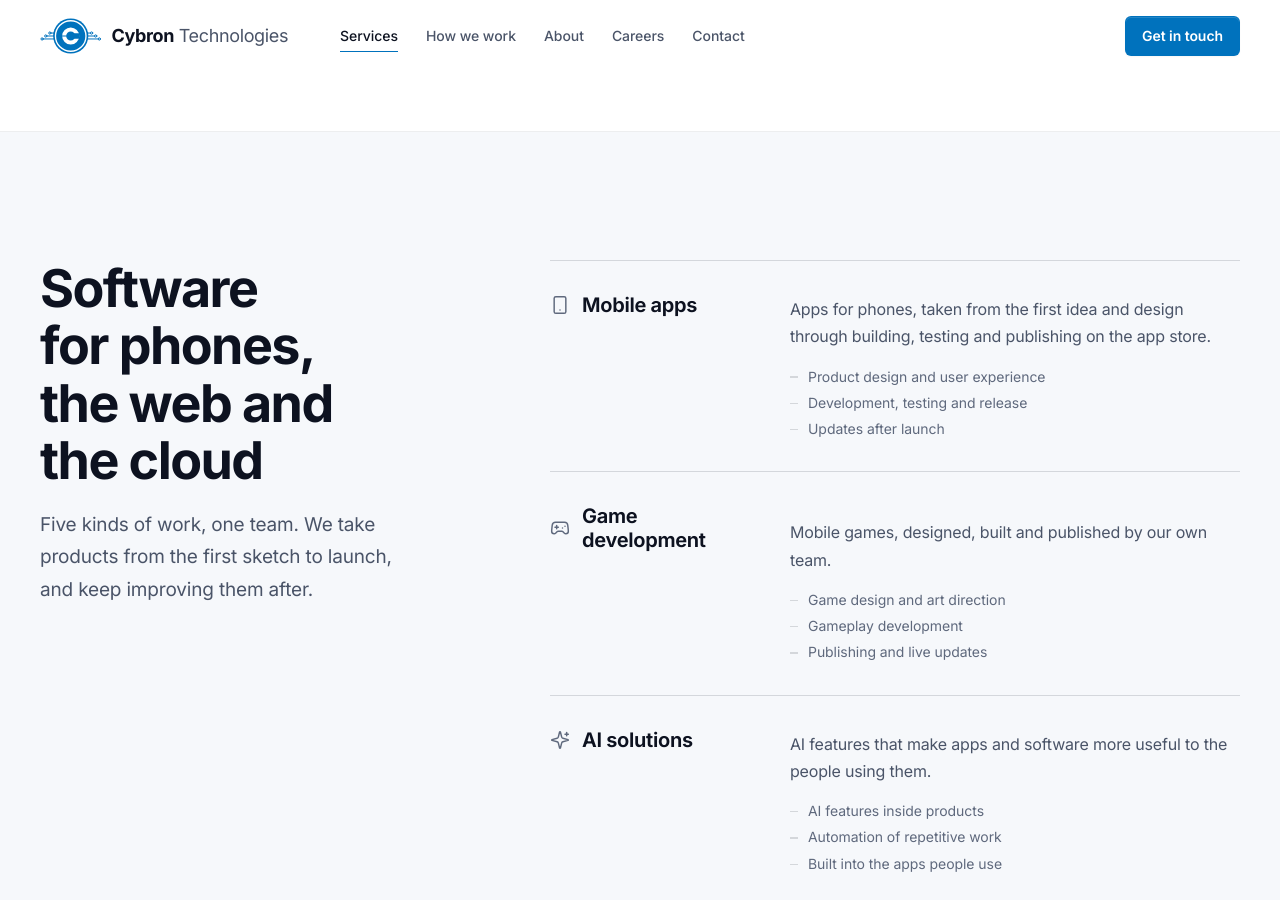
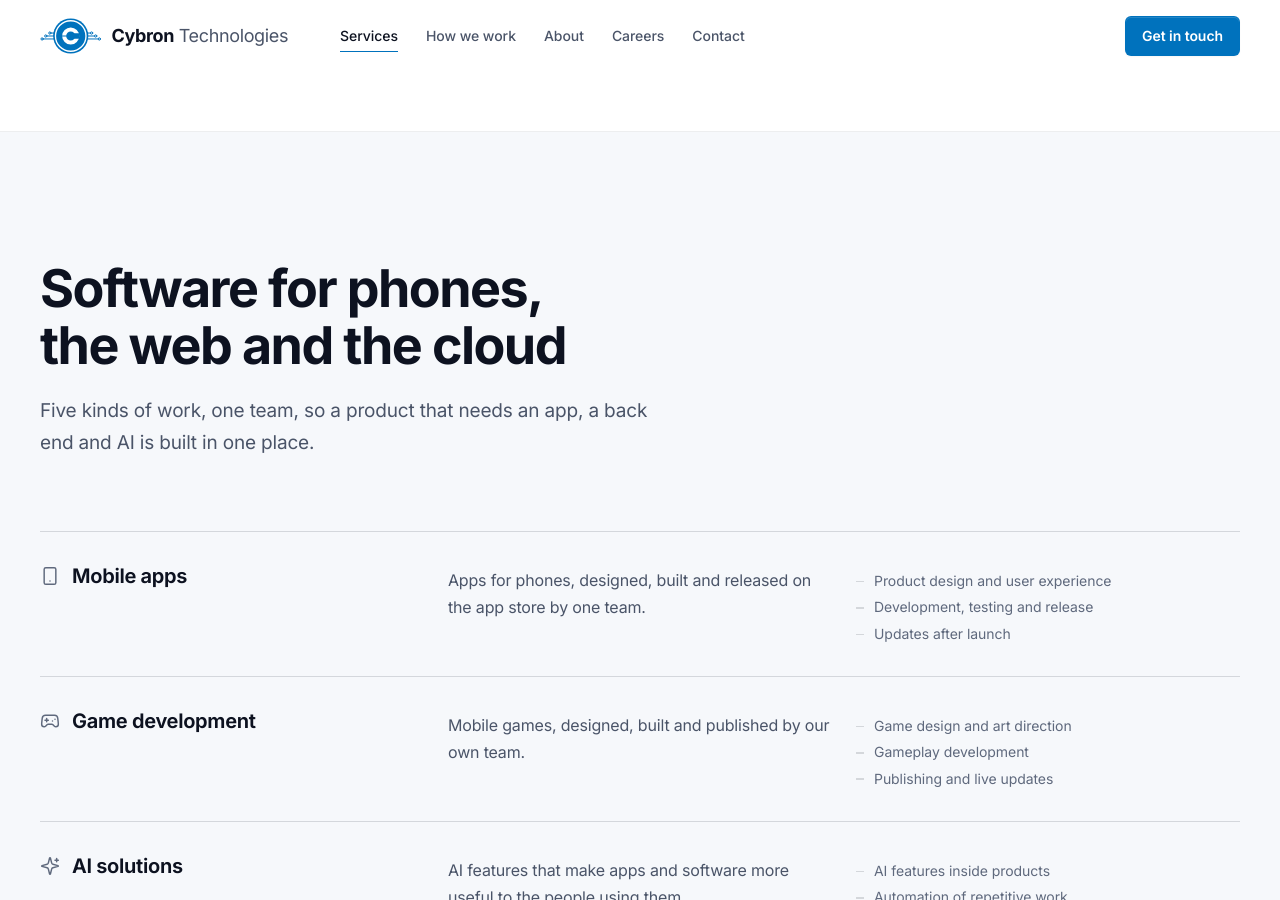
Before and after one commit to ali-rajaa/cybron-tech, a Jekyll site: the page built from index.html, in a window 1280 px wide and 900 px high, scrolled down 541 px. Built offline with Jekyll 4.4.1, drawn with Linux system fonts in a browser that asks for light colours; some of the changed text lies outside the part shown.

Commit message:
No recurring info; one surface style; founded 2022
- About: no box; a statement plus what sets us apart (founded in 2022,
  our own products, one team) on hairlines. Nothing repeated from
  Contact or the footer
- Contact: only the email (the action, with a copy button) and the
  office; social links live in the footer and roles in Careers. The
  separate "Email us" button is gone
- Careers: no box; laid out like every other section
- Services: heading on top, then a three-column table (name, what it
  is, what it covers), so the heading sits on two lines
- Repeated "first idea to launch" lines rewritten (Services intro, How
  we work heading, footer, Mobile apps text)
- Phone hero circuit smaller; foundingDate in the schema

Co-Authored-By: Claude Opus 5.5 <noreply@anthropic.com>
Claude-Session: https://claude.ai/code/session_01UEScDFmXRUc3ZP62E9DyYU

```diff
--- a/_data/company.yml
+++ b/_data/company.yml
@@ -4,6 +4,7 @@
 # with a made-up value. Fill a value here and every place updates.
 
 name: "Cybron Technologies"
+founded: "2022"   # owner, 18 Oct
 short: "Cybron"
 
 # Office: the owner sent the full address (18 Oct) and asked for exactly
--- a/_data/services.yml
+++ b/_data/services.yml
@@ -15,7 +15,7 @@
   title: "Mobile apps"
   short: "Mobile apps"
   line: "Phone apps, from design to release"
-  text: "Apps for phones, taken from the first idea and design through building, testing and publishing on the app store."
+  text: "Apps for phones, designed, built and released on the app store by one team."
   points:
     - "Product design and user experience"
     - "Development, testing and release"
--- a/_includes/footer.html
+++ b/_includes/footer.html
@@ -14,7 +14,7 @@
         {% include logo.html variant="full" class="brand-mark" %}
         <span class="brand-name">{{ _c.short }}<span class="brand-sub"> Technologies</span></span>
       </a>
-      <p class="footer-line">We design, build and ship mobile apps, games, AI, cloud and web products, from the first idea to launch and every update after.</p>
+      <p class="footer-line">We design, build and ship mobile apps, games, AI, cloud and web products.</p>
       <ul class="footer-facts" role="list">
         <li><svg class="icon" aria-hidden="true"><use href="#i-mail"/></svg><a href="mailto:{{ _c.email }}">{{ _c.email }}</a></li>
         <li><svg class="icon" aria-hidden="true"><use href="#i-pin"/></svg><span>{% if _c.area != "" %}{{ _c.area }}, {% endif %}{{ _c.city }}, {{ _c.country }}</span></li>
--- a/assets/css/site.scss
+++ b/assets/css/site.scss
@@ -571,6 +571,10 @@ main:focus { outline: none; }
 .bus-link path { fill: none; stroke: var(--trace); stroke-width: 1.5; stroke-linejoin: round; }
 
 .hero-visual { position: relative; width: 100%; max-width: 32rem; margin-inline: auto; aspect-ratio: 520 / 440; }
+/* On phones the circuit is decoration under the services: keep it small. */
+@media (max-width: 639.98px) {
+  .hero-visual { max-width: 15rem; }
+}
 .hero-circuit { position: absolute; inset: 0; width: 100%; height: 100%; overflow: visible; }
 .hero-circuit .trace path { stroke: var(--trace); stroke-width: 1.5; stroke-linecap: round; stroke-linejoin: round; transition: stroke var(--dur-hover) var(--ease-in-out); }
 .hero-circuit .trace-node circle { fill: var(--surface); stroke: var(--trace); stroke-width: 1.5; transition: stroke var(--dur-hover) var(--ease-in-out); }
@@ -637,15 +641,9 @@ main:focus { outline: none; }
 }
 .well .icon { width: 1.375rem; height: 1.375rem; }
 
-/* ---------- Services: an editorial list ----------
-   Heading on 4 columns (it stays in view while the list scrolls on wide
-   screens), the list on 8: one row per service on a hairline, the name
-   beside the description and its scope. */
-.services-layout { row-gap: 0; }
-@media (min-width: 1024px) {
-  .services-head { grid-column: 1 / span 4; align-self: start; position: sticky; top: calc(var(--header-h) + 2rem); margin-bottom: 0; }
-  .service-list { grid-column: 6 / span 7; }
-}
+/* ---------- Services: an editorial table ----------
+   The heading on top, then one row per service on a hairline: the name
+   on 4 columns, what it is on 4, what it covers on 4. Stacks on phones. */
 .service-row { padding-block: 2rem; border-top: 1px solid var(--line-strong); }
 .service-row:last-child { border-bottom: 1px solid var(--line-strong); }
 .service-title {
@@ -656,7 +654,7 @@ main:focus { outline: none; }
   font-weight: 650;
   letter-spacing: var(--track-headline);
 }
-.service-title .icon { width: 1.25rem; height: 1.25rem; color: var(--text-3); }
+.service-title .icon { flex: none; width: 1.25rem; height: 1.25rem; color: var(--text-3); }
 .service-body { margin-top: 0.75rem; }
 .service-text { max-width: 36rem; color: var(--text-2); line-height: var(--leading-relaxed); }
 /* What each service covers: a short list, one item a line, each marked
@@ -673,8 +671,13 @@ main:focus { outline: none; }
 .service-scope li { position: relative; padding-left: 1.125rem; }
 .service-scope li::before { content: ""; position: absolute; left: 0; top: 0.7em; width: 0.5rem; height: 1.5px; background: var(--line-strong); }
 @media (min-width: 768px) {
-  .service-row { display: grid; grid-template-columns: minmax(0, 13rem) minmax(0, 1fr); column-gap: 2rem; align-items: baseline; }
-  .service-body { margin-top: 0; }
+  .service-row { display: grid; grid-template-columns: repeat(12, minmax(0, 1fr)); column-gap: var(--grid-gap); align-items: baseline; }
+  .service-title { grid-column: 1 / span 4; }
+  .service-body { grid-column: 5 / span 8; margin-top: 0; }
+}
+@media (min-width: 1024px) {
+  .service-body { display: grid; grid-template-columns: repeat(2, minmax(0, 1fr)); column-gap: var(--grid-gap); align-items: baseline; }
+  .service-scope { margin-top: 0; }
 }
 
 /* ---------- Approach: four steps on 3 columns each ----------
@@ -718,65 +721,23 @@ main:focus { outline: none; }
   .steps::before { display: block; left: 1.5rem; right: calc(25% - 1.5rem); top: 1.5rem; bottom: auto; width: auto; height: 1px; }
 }
 
-/* ---------- About: asymmetric, copy on 6, glance on 5 (with a gap
-   column between). ---------- */
+/* ---------- About ----------
+   The statement on 6 columns; beside it, on 5, what sets us apart as a
+   plain list on hairlines (no box, no shadow). */
 .about-grid { align-items: start; row-gap: 3rem; }
 @media (min-width: 1024px) {
   .about-copy { grid-column: 1 / span 6; }
-  .glance { grid-column: 8 / span 5; }
+  .facts { grid-column: 8 / span 5; }
 }
-.about-copy p { max-width: 38rem; margin-top: 1.25rem; color: var(--text-2); font-size: 1.0625rem; line-height: var(--leading-relaxed); }
-.about-copy .about-lead { margin-top: 1.75rem; color: var(--text); font-size: 1.1875rem; line-height: 1.6; }
-.glance {
-  padding: clamp(1.75rem, 4vw, 2.5rem);
-  border-radius: var(--radius-lg);
-  border: 1px solid var(--line);
-  background: var(--surface);
-  color: var(--text);
-  box-shadow: var(--shadow-md);
-}
-.glance-list { margin: 0; }
-.glance-list > div { padding-block: 1.125rem; border-top: 1px solid var(--line); }
-.glance-list > div:first-child { border-top: 0; padding-top: 0.25rem; }
-.glance-list dt { display: flex; align-items: center; gap: 0.5rem; color: var(--text-3); font-size: 0.8125rem; font-weight: 600; letter-spacing: var(--track-small); }
-.glance-list dt .icon { width: 1rem; height: 1rem; }
-.glance-list dd { margin-top: 0.375rem; font-size: 1.0625rem; font-weight: 500; line-height: 1.5; }
-/* Social links (About and Contact): the network's line icon and name.
-   Hover darkens the icon and draws the underline; nothing moves. */
-.social-links { display: flex; flex-wrap: wrap; gap: 0 1.5rem; }
-.social-link {
-  display: inline-flex;
-  align-items: center;
-  gap: 0.5rem;
-  min-height: 2.75rem;
-  color: var(--text);
-  font-weight: 600;
-  text-decoration: none;
-}
-.social-link .icon { width: 1.125rem; height: 1.125rem; color: var(--text-3); transition: color var(--dur-hover) var(--ease-in-out); }
-.social-label {
-  text-decoration: underline;
-  text-decoration-color: transparent;
-  text-underline-offset: 0.2em;
-  transition: text-decoration-color var(--dur-hover) var(--ease-in-out);
-}
-@media (hover: hover) {
-  .social-link:hover .icon { color: var(--text); }
-  .social-link:hover .social-label { text-decoration-color: currentColor; }
-}
-
-/* ---------- Careers: a left-aligned panel ----------
-   Heading on 5 columns, the text and link on 6 beside it. */
-/* The panel carries its own padding, so the section around it takes
-   half, and the text lands where every other section's does. */
-.section.careers { padding-block: calc(var(--space-section) / 2); }
-.careers-panel {
-  padding: clamp(2.5rem, 6vw, 4rem) clamp(1.5rem, 5vw, 3.5rem);
-  border: 1px solid var(--line);
-  border-radius: var(--radius-lg);
-  background: var(--bg-alt);
-  align-items: center;
-}
+.about-copy .about-lead { max-width: 34rem; margin-top: 1.75rem; color: var(--text-2); font-size: clamp(1.125rem, 1rem + 0.5vw, 1.375rem); line-height: 1.55; text-wrap: pretty; }
+.facts { margin: 0; border-top: 1px solid var(--line-strong); }
+.facts > div { padding-block: 1.5rem; border-bottom: 1px solid var(--line-strong); }
+.facts dt { color: var(--text); font-size: 1.125rem; font-weight: 650; letter-spacing: var(--track-headline); }
+.facts dd { margin-top: 0.375rem; color: var(--text-2); line-height: var(--leading-relaxed); }
+/* ---------- Careers ----------
+   Laid out like every other section (no box): heading on 5 columns, the
+   text and link on 6 beside it. */
+.careers-grid { align-items: center; row-gap: 1.5rem; }
 @media (min-width: 1024px) {
   .careers-title { grid-column: 1 / span 5; }
   .careers-body { grid-column: 7 / span 6; }
@@ -785,7 +746,7 @@ main:focus { outline: none; }
   font-size: clamp(2rem, 1.3rem + 2.6vw, 3.25rem);
   font-weight: 700;
   line-height: 1.1;
-  letter-spacing: var(--track-display);
+  letter-spacing: var(--track-title);
 }
 .careers-sub { margin: 0; color: var(--text-2); font-size: clamp(1.0625rem, 1rem + 0.3vw, 1.1875rem); line-height: var(--leading-relaxed); text-wrap: pretty; }
 .careers-actions { display: flex; margin-top: 2rem; }
@@ -794,8 +755,9 @@ main:focus { outline: none; }
 }
 
 /* ---------- Contact ----------
-   One clear way in: copy on 6 columns with the email set large, a quiet
-   details card on 5 (with a gap column between). */
+   The heading on 6 columns; on 5 beside it, the two things you need:
+   the email (the action, set large, with a copy button) and the office,
+   on hairlines like About (no box, no shadow). */
 .contact-grid { align-items: start; row-gap: 3rem; }
 @media (min-width: 1024px) {
   .contact-intro { grid-column: 1 / span 6; }
@@ -807,13 +769,19 @@ main:focus { outline: none; }
   line-height: 1.1;
   letter-spacing: var(--track-title);
 }
+.contact-details { margin: 0; border-top: 1px solid var(--line-strong); }
+.contact-details > div { padding-block: 1.5rem; border-bottom: 1px solid var(--line-strong); }
+.contact-details dt { display: flex; align-items: center; gap: 0.5rem; color: var(--text-3); font-size: 0.875rem; font-weight: 600; letter-spacing: var(--track-small); }
+.contact-details dt .icon { width: 1rem; height: 1rem; }
+.contact-details dd { margin-top: 0.5rem; color: var(--text); line-height: 1.6; }
+.contact-details dd + dd { margin-top: 0.75rem; }
+.contact-office { font-size: 1.125rem; font-weight: 500; }
 .contact-email {
   display: inline-flex;
   align-items: center;
   min-height: 2.75rem;
-  margin-top: 2.25rem;
   color: var(--text);
-  font-size: clamp(1.625rem, 1rem + 2.4vw, 2.5rem);
+  font-size: clamp(1.5rem, 1rem + 1.6vw, 2.125rem);
   font-weight: 650;
   line-height: 1.2;
   letter-spacing: var(--track-title-2);
@@ -824,25 +792,6 @@ main:focus { outline: none; }
 @media (hover: hover) {
   .contact-email:hover .link-text { background-image: linear-gradient(currentColor, currentColor); }
 }
-.contact-actions { display: flex; flex-wrap: wrap; gap: 0.75rem; margin-top: 2rem; }
-@media (max-width: 479.98px) {
-  .contact-actions .btn { width: 100%; }
-}
-.contact-details {
-  margin: 0;
-  padding: clamp(1.75rem, 3vw, 2.25rem);
-  border: 1px solid var(--line);
-  border-radius: var(--radius-lg);
-  background: var(--surface);
-  box-shadow: var(--shadow-sm);
-}
-.contact-details > div { padding-block: 1.25rem; border-top: 1px solid var(--line); }
-.contact-details > div:first-child { padding-top: 0; border-top: 0; }
-.contact-details > div:last-child { padding-bottom: 0; }
-.contact-details dt { display: flex; align-items: center; gap: 0.5rem; color: var(--text-3); font-size: 0.8125rem; font-weight: 600; letter-spacing: var(--track-small); }
-.contact-details dt .icon { width: 1rem; height: 1rem; }
-.contact-details dd { margin-top: 0.5rem; color: var(--text); font-size: 1rem; line-height: 1.6; }
-.contact-details dd + dd { margin-top: 0.125rem; }
 
 /* ---------- Footer ---------- */
 .site-footer { padding-top: clamp(4rem, 7vw, 5.5rem); border-top: 1px solid var(--line); background: var(--bg); color: var(--text); }
--- a/index.html
+++ b/index.html
@@ -103,13 +104,13 @@ permalink: /
 </section>
 
 <section class="section section--light" id="services" aria-labelledby="services-title">
-  {%- comment -%} An editorial list, not a card grid: the heading on the
-  left, one row per service on the right, each on a hairline (owner,
-  18 Oct: no bento overuse). {%- endcomment %}
-  <div class="wrap grid services-layout">
+  {%- comment -%} An editorial table, not a card grid: the heading on top,
+  then one row per service on a hairline, the name, what it is and what
+  it covers in three columns (owner, 18 Oct: no bento overuse). {%- endcomment %}
+  <div class="wrap services-layout">
     <div class="section-head services-head reveal">
       <h2 id="services-title">Software for phones, the web and the cloud</h2>
-      <p class="section-sub">Five kinds of work, one team. We take products from the first sketch to launch, and keep improving them after.</p>
+      <p class="section-sub">Five kinds of work, one team, so a product that needs an app, a back end and AI is built in one place.</p>
     </div>
     <div class="service-list">
       {%- for s in site.data.services %}
@@ -132,8 +133,8 @@ permalink: /
 <section class="section" id="approach" aria-labelledby="approach-title">
   <div class="wrap">
     <div class="section-head reveal">
-      <h2 id="approach-title">From first idea to launch, and after</h2>
-      <p class="section-sub">Every product goes through the same four steps, so you always know where it stands.</p>
+      <h2 id="approach-title">Four steps, every product</h2>
+      <p class="section-sub">The same steps every time, so you always know where your product stands.</p>
     </div>
     <ol class="grid steps">
       <li class="step reveal">
@@ -161,66 +162,55 @@ permalink: /
 </section>
 
 <section class="section section--light" id="about" aria-labelledby="about-title">
+  {%- comment -%} What sets us apart, once: no box and nothing repeated
+  from elsewhere on the page (owner, 18 Oct: "no recurring info"). The
+  address is in Contact, the social links in the footer. {%- endcomment %}
   <div class="wrap grid about-grid">
     <div class="about-copy reveal">
       <h2 id="about-title">A software company built around products</h2>
-      <p class="about-lead">We are a software company. We design, develop and deliver software products, from mobile apps and games to AI and cloud solutions and the web.</p>
-      <p>We build products of our own as well as for others, so we know what it takes to launch software and keep it running well for the people who use it.</p>
+      <p class="about-lead">We make software products, and we treat every one, ours or a client's, as if we had to run it ourselves.</p>
     </div>
-    <div class="glance reveal">
-      <dl class="glance-list">
-        <div><dt><svg class="icon" aria-hidden="true"><use href="#i-pin"/></svg>Based in</dt><dd>{% if _c.area != "" %}{{ _c.area }}, {% endif %}{{ _c.city }}, {{ _c.country }}</dd></div>
-        <div><dt><svg class="icon" aria-hidden="true"><use href="#i-layers"/></svg>What we build</dt><dd>Mobile apps, games, AI and cloud solutions, and web software</dd></div>
-        <div><dt><svg class="icon" aria-hidden="true"><use href="#i-users"/></svg>Follow us</dt><dd class="social-links">{% for s in _c.social %}<a class="social-link" href="{{ s.url }}" target="_blank" rel="noopener noreferrer"><svg class="icon" aria-hidden="true"><use href="#i-{{ s.icon }}"/></svg><span class="social-label">{{ s.label | escape }}</span><span class="visually-hidden"> (opens in a new tab)</span></a>{% endfor %}</dd></div>
-      </dl>
-    </div>
+    <dl class="facts reveal">
+      <div><dt>Founded in {{ _c.founded }}</dt><dd>We started as a product company, and we still are one.</dd></div>
+      <div><dt>Our own products</dt><dd>We build and run apps and games of our own, so we know what keeps software working for the people who use it.</dd></div>
+      <div><dt>One team, start to finish</dt><dd>Design, development and release happen in-house, with nothing handed between agencies.</dd></div>
+    </dl>
   </div>
 </section>
 
 <section class="section careers" id="careers" aria-labelledby="careers-title">
-  <div class="wrap">
-    <div class="careers-panel grid reveal">
-      <h2 id="careers-title" class="careers-title">Build software with us</h2>
-      <div class="careers-body">
+  <div class="wrap grid careers-grid reveal">
+    <h2 id="careers-title" class="careers-title">Build software with us</h2>
+    <div class="careers-body">
       <p class="careers-sub">We are always keen to hear from designers, developers and game makers. Follow us on LinkedIn to see open roles.</p>
       <div class="careers-actions">
-        <a class="btn btn--ghost btn--lg" href="{{ _c.linkedin_jobs }}" rel="noopener">See open roles on LinkedIn<svg class="icon" aria-hidden="true"><use href="#i-external"/></svg></a>
-      </div>
+        <a class="btn btn--ghost btn--lg" href="{{ _c.linkedin_jobs }}" target="_blank" rel="noopener noreferrer">See open roles on LinkedIn<svg class="icon" aria-hidden="true"><use href="#i-external"/></svg><span class="visually-hidden"> (opens in a new tab)</span></a>
       </div>
     </div>
   </div>
 </section>
 
 <section class="section section--light" id="contact" aria-labelledby="contact-title">
-  {%- comment -%} One clear way to get in touch: the email, large, with
-  one primary button and a copy button (shown only where the clipboard
-  works). Office, social and careers sit beside it in a quiet details
-  card. No form and no phone number (owner, 18 Oct). {%- endcomment %}
+  {%- comment -%} Two things only: the email (the action; large, with a
+  copy button where the clipboard works) and the office. No form and no
+  phone number (owner, 18 Oct); social links live in the footer and
+  careers in Careers. {%- endcomment %}
   {%- capture _q %}{{ _c.name }}{% if _c.area != "" %} {{ _c.area }}{% endif %} {{ _c.city }}{% endcapture %}
   <div class="wrap grid contact-grid">
     <div class="contact-intro reveal">
       <h2 id="contact-title">Let's build something together</h2>
       <p class="section-sub">Tell us about your project or your idea, and the best way to reach you. We will get back to you.</p>
-      <a class="contact-email" href="mailto:{{ _c.email }}"><span class="link-text">{{ _c.email }}</span></a>
-      <div class="contact-actions">
-        <a class="btn btn--primary btn--lg" href="mailto:{{ _c.email }}?subject={{ 'Project enquiry' | url_encode | replace: '+', '%20' }}">Email us<svg class="icon btn-arrow" aria-hidden="true"><use href="#i-arrow-right"/></svg></a>
-        <button class="btn btn--ghost btn--lg" type="button" data-copy="{{ _c.email }}" aria-describedby="copy-status" hidden><svg class="icon" aria-hidden="true"><use href="#i-copy"/></svg><span class="copy-text">Copy address</span></button>
-      </div>
-      <p class="visually-hidden" role="status" id="copy-status"></p>
     </div>
     <dl class="contact-details reveal">
       <div>
-        <dt><svg class="icon" aria-hidden="true"><use href="#i-pin"/></svg>Office</dt>
-        <dd>{% if _c.area != "" %}{{ _c.area }}, {% endif %}{{ _c.city }}, {{ _c.country }}</dd>
-        <dd><a class="link-arrow" href="https://www.google.com/maps/search/?api=1&amp;query={{ _q | url_encode }}" rel="noopener"><span class="link-text">Open in Google Maps</span><svg class="icon" aria-hidden="true"><use href="#i-arrow-right"/></svg></a></dd>
+        <dt><svg class="icon" aria-hidden="true"><use href="#i-mail"/></svg>Email</dt>
+        <dd><a class="contact-email" href="mailto:{{ _c.email }}?subject={{ 'Project enquiry' | url_encode | replace: '+', '%20' }}"><span class="link-text">{{ _c.email }}</span></a></dd>
+        <dd><button class="btn btn--ghost contact-copy" type="button" data-copy="{{ _c.email }}" aria-describedby="copy-status" hidden><svg class="icon" aria-hidden="true"><use href="#i-copy"/></svg><span class="copy-text">Copy address</span></button><span class="visually-hidden" role="status" id="copy-status"></span></dd>
       </div>
       <div>
-        <dt><svg class="icon" aria-hidden="true"><use href="#i-users"/></svg>Follow us</dt>
-        <dd class="social-links">{% for s in _c.social %}<a class="social-link" href="{{ s.url }}" target="_blank" rel="noopener noreferrer"><svg class="icon" aria-hidden="true"><use href="#i-{{ s.icon }}"/></svg><span class="social-label">{{ s.label | escape }}</span><span class="visually-hidden"> (opens in a new tab)</span></a>{% endfor %}</dd>
-      </div>
-      <div>
-        <dt><svg class="icon" aria-hidden="true"><use href="#i-briefcase"/></svg>Careers</dt>
-        <dd><a class="link-arrow" href="{{ _c.linkedin_jobs }}" rel="noopener"><span class="link-text">Open roles on LinkedIn</span><svg class="icon" aria-hidden="true"><use href="#i-arrow-right"/></svg></a></dd>
+        <dt><svg class="icon" aria-hidden="true"><use href="#i-pin"/></svg>Office</dt>
+        <dd class="contact-office">{% if _c.area != "" %}{{ _c.area }}, {% endif %}{{ _c.city }}, {{ _c.country }}</dd>
+        <dd><a class="link-arrow" href="https://www.google.com/maps/search/?api=1&amp;query={{ _q | url_encode }}" target="_blank" rel="noopener noreferrer"><span class="link-text">Open in Google Maps</span><svg class="icon" aria-hidden="true"><use href="#i-arrow-right"/></svg><span class="visually-hidden"> (opens in a new tab)</span></a></dd>
       </div>
     </dl>
   </div>
```
Also changed, not shown: other parts of index.html (+1 -0 lines), STATUS.md (+7 -0 lines).
